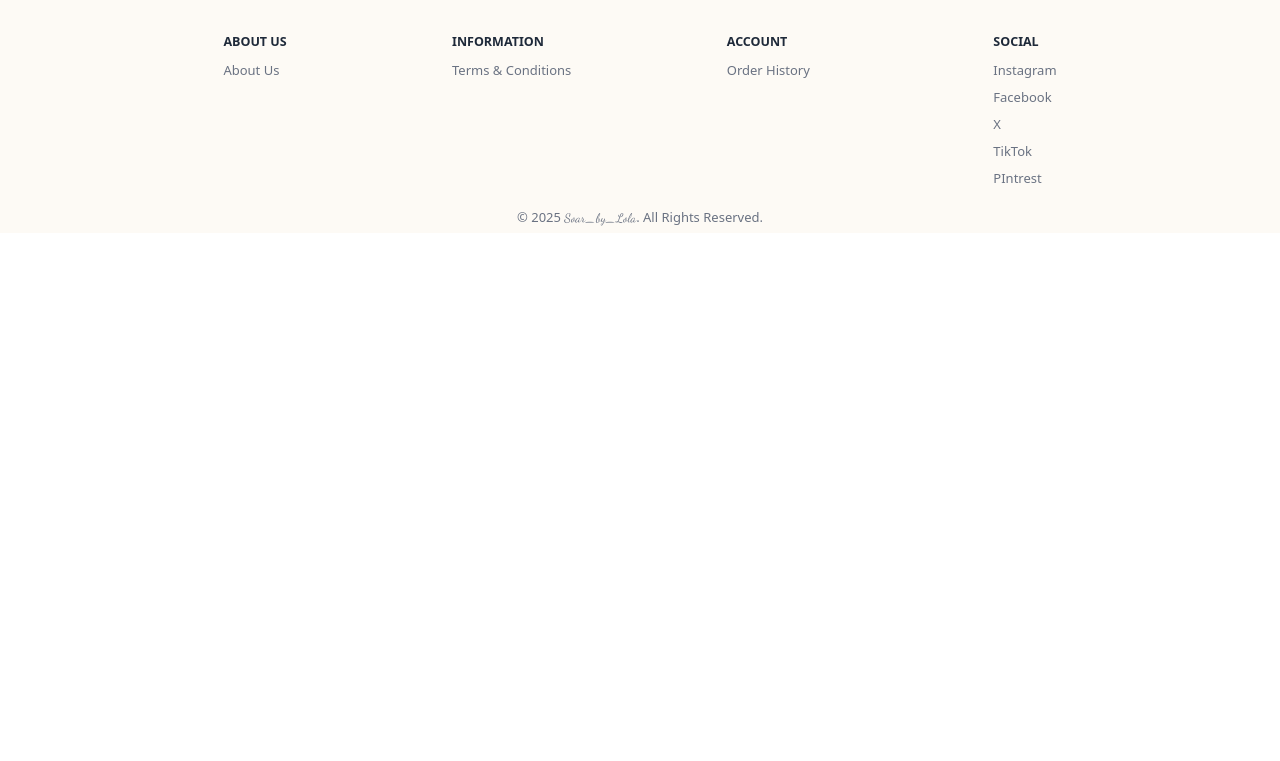
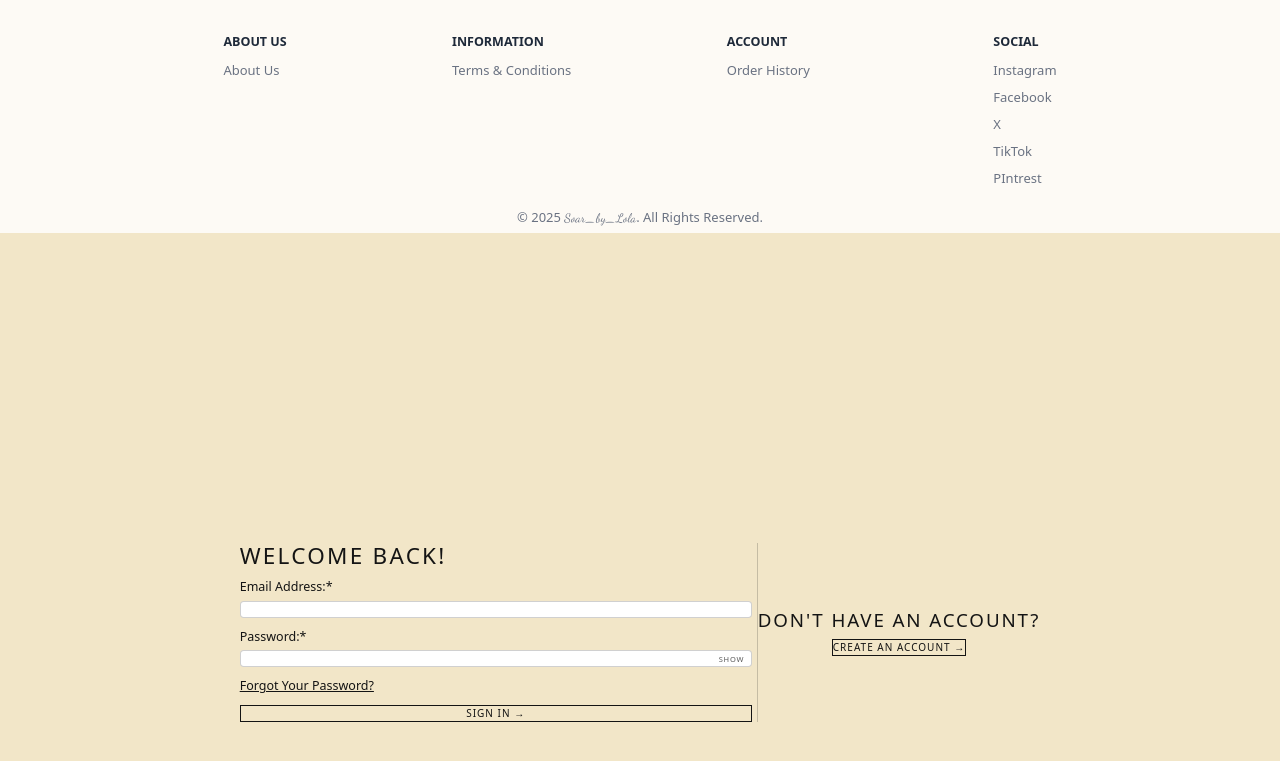
Before and after one commit to olamidefrancis/SoarByLola, a React (Vite) app: page / in a window 1280 px wide. Shown: the part 1693-2454 px from the top of the page. Before the commit the page ends 1926 px from the top, so only its background shows below. Built offline with nearby package versions, Linux system fonts and the light colour scheme.

Commit message:
LoginPage design

```diff
--- a/src/App.jsx
+++ b/src/App.jsx
@@ -9,6 +9,7 @@ import OrdersPage from './Components/OrdersPage/OrdersPage'
 import Wishlist from './Components/Wishlist/Wishlist'
 import { createBrowserRouter, RouterProvider } from "react-router"
 import Checkout from './Components/Checkout/Checkout'
+import Login from './Components/Login/Login'
 import { Toaster } from "react-hot-toast";
 
 const router = createBrowserRouter([
@@ -20,6 +21,7 @@ const router = createBrowserRouter([
                 <Cloths/>
                 <Carousel/>
                 <Footer/>
+                <Login/>
            </div>,
   errorElement: <div>404 Page not found</div>
  },
--- /dev/null
+++ b/src/Components/Login/Login.css
@@ -0,0 +1 @@
+@import'tailwindcss';
--- /dev/null
+++ b/src/Components/Login/Login.jsx
@@ -0,0 +1,83 @@
+import './Login.css'
+import { useState } from "react";
+import { Link } from "react-router-dom";
+
+function Login() {
+  const [showPassword, setShowPassword] = useState(false);
+
+  return (
+    <div className="min-h-screen bg-[#f2e6c8] flex items-center justify-center align-center px-4">
+      <div className="w-full flex flex-col md:flex-row md:justify-center justify-between md:gap-y-0 gap-y-16 gap-x-2">
+
+        {/* LEFT – LOGIN */}
+        <div className="flex align-center flex-col justify-center md:w-[40vw] gap-y-4  p-6">
+
+          <h1 className="text-3xl md:text-4xl tracking-widest text-[#141414] mb-10 flex   justify-center md:justify-start">
+            WELCOME BACK!
+          </h1>
+
+          {/* EMAIL */}
+          <div className="mb-6 flex flex-col gap-y-2">
+            <label className="block text-xl text-[#141414] mb-2">
+              Email Address:*
+            </label>
+            <input
+              type="email"
+              className="w-full border border-[#141414]/20 px-4 py-3 rounded-md bg-white focus:outline-none focus:border-[#141414]"
+            />
+          </div>
+
+          {/* PASSWORD */}
+          <div className="mb-4 flex flex-col gap-y-2">
+            <label className="block text-xl text-[#141414] mb-2">
+              Password:*
+            </label>
+            <div className="relative">
+              <input
+                type={showPassword ? "text" : "password"}
+                className="w-full border border-[#141414]/20 px-4 py-3 rounded-md bg-white focus:outline-none focus:border-[#141414]"
+              />
+              <button
+                type="button"
+                onClick={() => setShowPassword(!showPassword)}
+                className="absolute right-3 top-1/2 -translate-y-1/2 text-xs tracking-widest text-[#141414]/70"
+              >
+                {showPassword ? "HIDE" : "SHOW"}
+              </button>
+            </div>
+          </div>
+
+          {/* FORGOT PASSWORD */}
+          <Link
+            to="/forgot-password"
+            className="text-xl underline text-[#141414] mb-8 md:w-fit w-full flex item-center justify-center"
+          >
+            Forgot Your Password?
+          </Link>
+
+          {/* SIGN IN BUTTON */}
+          <button className="border border-[#141414] px-10 py-3 uppercase tracking-widest text-[#141414] hover:bg-[#141414] hover:text-[#f2e6c8] transitionmd:w-fit w-full flex item-center justify-center">
+            Sign In →
+          </button>
+        </div>
+
+        {/* RIGHT – CREATE ACCOUNT */}
+        <div className="flex flex-col justify-center items-center border-t md:border-t-0 md:border-l border-[#141414]/20 pt-12 md:pt-0 gap-y-3">
+
+          <h2 className="text-2xl md:text-3xl tracking-widest text-[#141414] mb-10">
+            DON'T HAVE AN ACCOUNT?
+          </h2>
+
+          <Link
+            to="/register"
+            className="border border-[#141414] px-10 py-3 uppercase tracking-widest text-[#141414] hover:bg-[#141414] hover:text-[#f2e6c8] transition"
+          >
+            Create an Account →
+          </Link>
+        </div>
+      </div>
+    </div>
+  );
+}
+
+export default Login;
```
